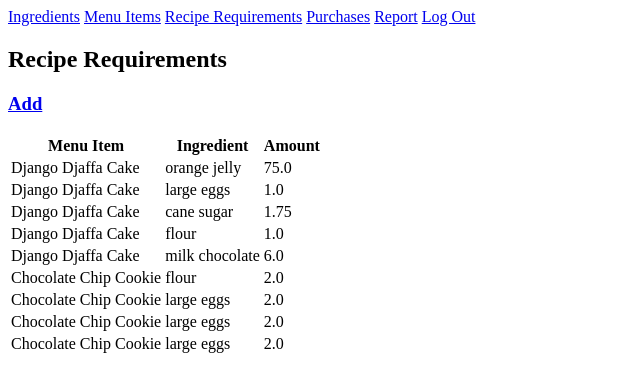
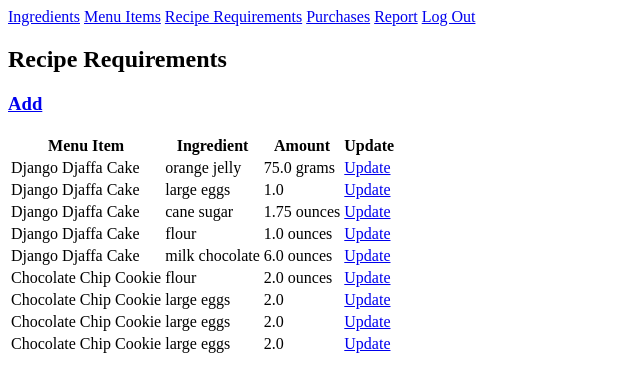
Before and after one commit to Grant094/djangodelights, a Django app: page /reciperequirements in a window 1280 px wide. Shown: the top 392 px of the page, without its empty margins (0-640 px from the left). Run offline with Django 4.2, Linux system fonts and the light colour scheme; a user stored in the database is signed in; data comes from the database, SQL or seed files in the repository; both versions use the stored data as it was after the commit.

Commit message:
enabled RecipeRequirementUpdate() view

```diff
--- a/djangodelights/urls.py
+++ b/djangodelights/urls.py
@@ -34,6 +34,7 @@ urlpatterns = [
     path('menuitem/<pk>/delete', views.MenuItemDelete.as_view(), name="menuitemdelete"),
     path('reciperequirements', views.RecipeRequirementList.as_view(), name="reciperequirements"),
     path('reciperequirement/create', views.RecipeRequirementCreate.as_view(), name="reciperequirementcreate"),
+    path('reciperequirement/<pk>/update', views.RecipeRequirementUpdate.as_view(), name="reciperequirementupdate"),
     path('purchases', views.PurchaseList.as_view(), name="purchases"),
     path('purchase/create', views.PurchaseCreate.as_view(), name="purchasecreate"),
     path('report', views.ReportView.as_view(), name="report"),
--- a/inventory/forms.py
+++ b/inventory/forms.py
@@ -26,6 +26,11 @@ class RecipeRequirementCreateForm(forms.ModelForm):
         model = RecipeRequirement
         fields = "__all__"
 
+class RecipeRequirementUpdateForm(forms.ModelForm):
+    class Meta:
+        model = RecipeRequirement
+        fields = "__all__"
+
 class PurchaseCreateForm(forms.ModelForm):
     class Meta:
         model = Purchase
--- a/inventory/templates/inventory/reciperequirements.html
+++ b/inventory/templates/inventory/reciperequirements.html
@@ -9,13 +9,15 @@
                 <th>Menu Item</th>
                 <th>Ingredient</th>
                 <th>Amount</th>
+                <th>Update</th>
             </thead>
             <tbody>
                 {% for requirement in object_list %}
                 <tr>
                     <td>{{ requirement.menu_item.title }}</td>
                     <td>{{ requirement.ingredient.name }}</td>
-                    <td>{{ requirement.quantity }}</td>
+                    <td>{{ requirement.quantity }} {{ requirement.ingredient.unit }}</td>
+                    <td><a href="{% url 'reciperequirementupdate' requirement.pk %}">Update</a></td>
                 </tr>
                 {% endfor %}
             </tbody>
--- a/inventory/views.py
+++ b/inventory/views.py
@@ -63,6 +63,11 @@ class RecipeRequirementCreate(LoginRequiredMixin, CreateView):
     form_class = RecipeRequirementCreateForm
     template_name = "inventory/reciperequirement_create_form.html"
 
+class RecipeRequirementUpdate(LoginRequiredMixin, UpdateView):
+    model = RecipeRequirement
+    form_class = RecipeRequirementUpdateForm
+    template_name = "inventory/reciperequirement_update_form.html"
+
 class PurchaseList(LoginRequiredMixin, ListView):
     model = Purchase
     template_name = "inventory/purchases.html"
```
Also changed, not shown: inventory/templates/inventory/reciperequirement_update_form.html (added, +9 -0 lines), db.sqlite3.
